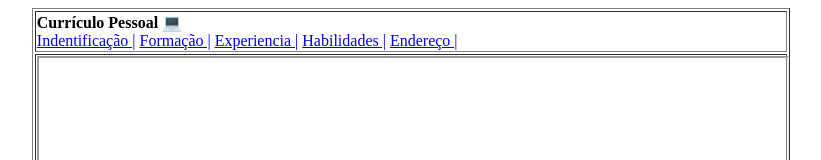
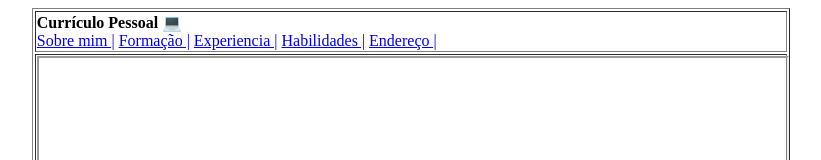
Before and after one commit to Eloi-0001/Senac-Coding02, a plain HTML site: page Curriculo/index.html in a window 1280 px wide. Shown: the top 160 px of the page, without its empty margins (229-1050 px from the left). Drawn offline with Linux system fonts and the light colour scheme.

Commit message:
Cúrriculo - 2.1 (versão "final" do HTML)

```diff
--- a/Curriculo/index.html
+++ b/Curriculo/index.html
@@ -9,7 +9,7 @@
     <table border="1" width="60%" align="center">
       <td>
         <b>Currículo Pessoal 💻</b> <br />
-        <a href="/Paginas/Paigna01.html" target="Frame">Indentificação |</a>
+        <a href="Paginas/Paigna01.html" target="Frame">Sobre mim |</a>
         <a href="Paginas/Pagina02.html" target="Frame">Formação |</a>
         <a href="Paginas/Pagina03.html" target="Frame">Experiencia |</a>
         <a href="Paginas/Pagina04.html" target="Frame">Habilidades |</a>
```
